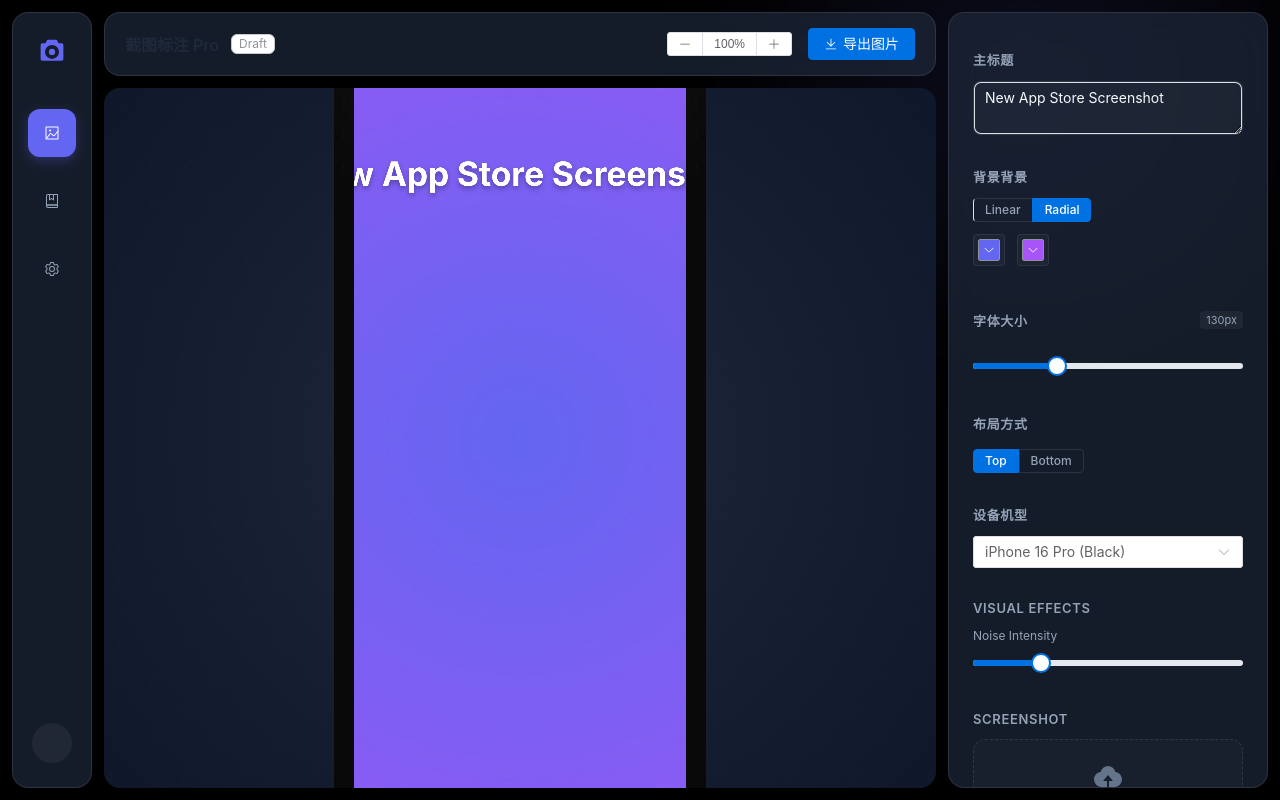
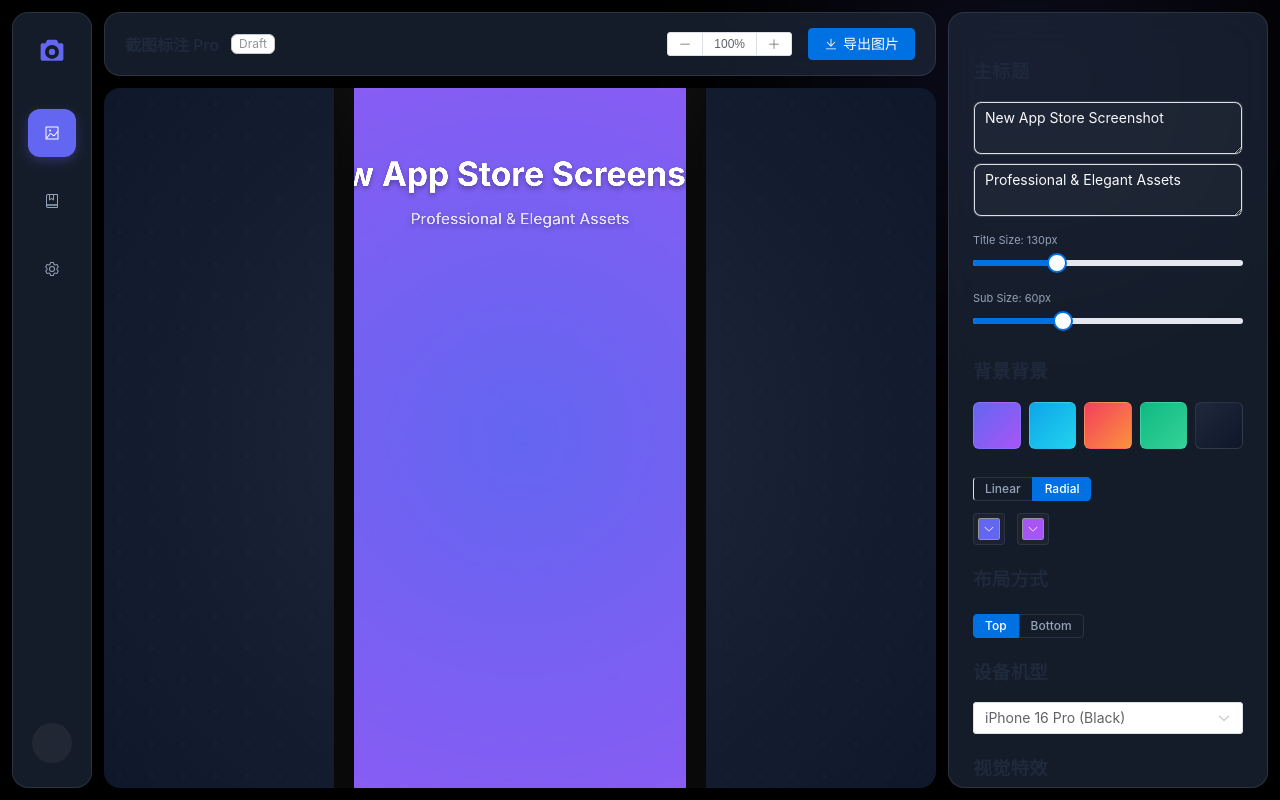
Before and after one commit to fugary/gen-screenshots, a Vue app: page / in a window 1280 px wide. Built offline with nearby package versions, Linux system fonts and the light colour scheme.

Commit message:
feat: add subtitle support, iPad frames, and functional zoom/nav

```diff
--- a/src/App.vue
+++ b/src/App.vue
@@ -19,13 +19,25 @@
             </el-icon>
           </div>
           <div class="nav-items">
-            <div class="nav-item active">
+            <div
+              class="nav-item"
+              :class="{ active: store.currentTab === 'canvas' }"
+              @click="store.setProject({ currentTab: 'canvas' })"
+            >
               <el-icon><Picture /></el-icon>
             </div>
-            <div class="nav-item">
+            <div
+              class="nav-item"
+              :class="{ active: store.currentTab === 'presets' }"
+              @click="store.setProject({ currentTab: 'presets' })"
+            >
               <el-icon><Collection /></el-icon>
             </div>
-            <div class="nav-item">
+            <div
+              class="nav-item"
+              :class="{ active: store.currentTab === 'settings' }"
+              @click="store.setProject({ currentTab: 'settings' })"
+            >
               <el-icon><Setting /></el-icon>
             </div>
           </div>
@@ -63,13 +75,22 @@
             </div>
             <div class="toolbar-right">
               <el-button-group class="zoom-controls">
-                <el-button size="small">
+                <el-button
+                  size="small"
+                  @click="adjustZoom(-0.1)"
+                >
                   <el-icon><Minus /></el-icon>
                 </el-button>
-                <el-button size="small">
-                  100%
+                <el-button
+                  size="small"
+                  class="zoom-value"
+                >
+                  {{ Math.round(store.zoomLevel * 100) }}%
                 </el-button>
-                <el-button size="small">
+                <el-button
+                  size="small"
+                  @click="adjustZoom(0.1)"
+                >
                   <el-icon><Plus /></el-icon>
                 </el-button>
               </el-button-group>
@@ -87,7 +108,12 @@
           </el-header>
 
           <el-main class="preview-workspace">
-            <ScreenshotCanvas />
+            <div
+              class="canvas-viewport"
+              :style="{ transform: `scale(${store.zoomLevel})` }"
+            >
+              <ScreenshotCanvas />
+            </div>
           </el-main>
         </el-container>
 
@@ -117,6 +143,11 @@
 
 const store = useScreenshotStore();
 useI18n();
+
+const adjustZoom = (delta: number) => {
+  const newZoom = Math.max(0.2, Math.min(2, store.zoomLevel + delta));
+  store.setProject({ zoomLevel: newZoom });
+};
 
 const toggleTheme = () => {
   store.setProject({ theme: store.theme === 'dark' ? 'light' : 'dark' });
@@ -302,6 +333,14 @@
   overflow: hidden;
 }
 
+.canvas-viewport {
+  transition: transform 0.2s cubic-bezier(0.4, 0, 0.2, 1);
+  transform-origin: center center;
+  display: flex;
+  justify-content: center;
+  align-items: center;
+}
+
 .preview-workspace::before {
   content: "";
   position: absolute;
--- a/src/components.d.ts
+++ b/src/components.d.ts
@@ -23,6 +23,7 @@
     ElInput: typeof import('element-plus/es')['ElInput']
     ElMain: typeof import('element-plus/es')['ElMain']
     ElOption: typeof import('element-plus/es')['ElOption']
+    ElOptionGroup: typeof import('element-plus/es')['ElOptionGroup']
     ElRadioButton: typeof import('element-plus/es')['ElRadioButton']
     ElRadioGroup: typeof import('element-plus/es')['ElRadioGroup']
     ElScrollbar: typeof import('element-plus/es')['ElScrollbar']
--- a/src/components/ControlPanel.vue
+++ b/src/components/ControlPanel.vue
@@ -1,23 +1,63 @@
 <template>
   <el-scrollbar class="control-panel">
+    <!-- Canvas Settings Tab -->
+    <div v-if="store.currentTab === 'canvas'">
+      <!-- Typography Section -->
       <div class="panel-section">
         <h3 class="section-title">
           {{ $t('controls.headline') }}
         </h3>
+        <div class="text-inputs">
           <el-input
             v-model="store.title"
             type="textarea"
             :rows="2"
-        placeholder="Enter your headline..."
-        class="custom-input"
+            placeholder="Title..."
+          />
+          <el-input
+            v-model="store.subtitle"
+            type="textarea"
+            :rows="2"
+            placeholder="Subtitle..."
           />
         </div>
+        <div class="font-sliders">
+          <div class="slider-item">
+            <span>Title Size: {{ store.fontSize }}px</span>
+            <el-slider
+              v-model="store.fontSize"
+              :min="80"
+              :max="240"
+              :show-tooltip="false"
+            />
+          </div>
+          <div class="slider-item">
+            <span>Sub Size: {{ store.subtitleFontSize }}px</span>
+            <el-slider
+              v-model="store.subtitleFontSize"
+              :min="30"
+              :max="120"
+              :show-tooltip="false"
+            />
+          </div>
+        </div>
+      </div>
 
+      <!-- Background Section -->
       <div class="panel-section">
         <h3 class="section-title">
           {{ $t('controls.background') }}
         </h3>
         <div class="bg-settings">
+          <div class="presets-grid">
+            <div
+              v-for="p in presets"
+              :key="p.c1"
+              class="preset-item"
+              :style="{ background: `linear-gradient(135deg, ${p.c1}, ${p.c2})` }"
+              @click="applyPreset(p.c1, p.c2)"
+            />
+          </div>
           <el-radio-group
             v-model="store.bgType"
             size="small"
@@ -43,22 +83,7 @@
         </div>
       </div>
 
-    <div class="panel-section">
-      <div class="section-header">
-        <h3 class="section-title">
-          {{ $t('controls.fontSize') }}
-        </h3>
-        <span class="value-badge">{{ store.fontSize }}px</span>
-      </div>
-      <el-slider
-        v-model="store.fontSize"
-        :min="80"
-        :max="240"
-        :show-tooltip="false"
-        class="custom-slider"
-      />
-    </div>
-
+      <!-- Layout Section -->
       <div class="panel-section">
         <h3 class="section-title">
           {{ $t('controls.layout') }}
@@ -77,6 +102,7 @@
         </el-radio-group>
       </div>
 
+      <!-- Device Section -->
       <div class="panel-section">
         <h3 class="section-title">
           {{ $t('controls.device') }}
@@ -85,6 +111,7 @@
           v-model="store.frameStyle"
           class="custom-select"
         >
+          <el-option-group label="iPhone (6.3')">
             <el-option
               label="iPhone 16 Pro (Black)"
               value="iphone16-jet"
@@ -97,6 +124,17 @@
               label="iPhone 16 Pro (Silver)"
               value="iphone16-silver"
             />
+          </el-option-group>
+          <el-option-group label="iPad (11' / 13')">
+            <el-option
+              label="iPad Pro 11'"
+              value="ipad-11"
+            />
+            <el-option
+              label="iPad Pro 13'"
+              value="ipad-13"
+            />
+          </el-option-group>
           <el-option
             label="None"
             value="none"
@@ -104,28 +142,31 @@
         </el-select>
       </div>
 
+      <!-- Effects Section -->
       <div class="panel-section">
         <h3 class="section-title">
-        Visual Effects
+          {{ $t('controls.effects') }}
         </h3>
-      <div class="effect-item">
-        <span>Noise Intensity</span>
+        <div class="section-header">
+          <span class="value-badge">{{ Math.round(store.noiseAmount * 100) }}%</span>
+        </div>
         <el-slider
           v-model="store.noiseAmount"
           :min="0"
           :max="0.2"
           :step="0.01"
+          :show-tooltip="false"
           class="custom-slider"
         />
       </div>
-    </div>
 
+      <!-- Upload Section -->
       <div class="panel-section">
         <h3 class="section-title">
-        Screenshot
+          {{ $t('controls.screenshot') }}
         </h3>
         <el-upload
-        class="custom-upload"
+          class="screenshot-upload"
           drag
           action="#"
           :auto-upload="false"
@@ -155,6 +196,38 @@
           </div>
         </el-upload>
       </div>
+    </div>
+
+    <!-- Presets Tab -->
+    <div
+      v-else-if="store.currentTab === 'presets'"
+      class="tab-content"
+    >
+      <h3 class="section-title">
+        Design Presets
+      </h3>
+      <p class="tab-note">
+        Coming soon: Curated design templates for one-click professional styling.
+      </p>
+    </div>
+
+    <!-- Settings Tab -->
+    <div
+      v-else-if="store.currentTab === 'settings'"
+      class="tab-content"
+    >
+      <h3 class="section-title">
+        App Settings
+      </h3>
+      <div class="panel-section">
+        <p class="tab-note">
+          Gen-Screenshots Pro v0.2.0
+        </p>
+        <p class="tab-note">
+          Premium Desktop Edition
+        </p>
+      </div>
+    </div>
   </el-scrollbar>
 </template>
 
@@ -164,6 +237,18 @@
 import { UploadFilled, Refresh } from '@element-plus/icons-vue';
 
 const store = useScreenshotStore();
+
+const presets = [
+  { c1: '#6366f1', c2: '#a855f7' }, // Indigo
+  { c1: '#0ea5e9', c2: '#22d3ee' }, // Sky
+  { c1: '#f43f5e', c2: '#fb923c' }, // Sunset
+  { c1: '#10b981', c2: '#34d399' }, // Emerald
+  { c1: '#1e293b', c2: '#0f172a' }, // Midnight
+];
+
+const applyPreset = (c1: string, c2: string) => {
+  store.setProject({ bgColor1: c1, bgColor2: c2 });
+};
 
 const handleFileChange = (uploadFile: UploadFile) => {
   const file = uploadFile.raw;
@@ -182,17 +267,46 @@
   height: calc(100vh - 48px);
 }
 
-.panel-section {
-  margin-bottom: 32px;
+.text-inputs {
+  display: flex;
+  flex-direction: column;
+  gap: 8px;
+  margin-bottom: 16px;
 }
 
-.section-title {
-  font-size: 13px;
-  font-weight: 600;
-  text-transform: uppercase;
-  letter-spacing: 0.05em;
+.font-sliders {
+  display: flex;
+  flex-direction: column;
+  gap: 12px;
+}
+
+.slider-item {
+  display: flex;
+  flex-direction: column;
+}
+
+.slider-item span {
+  font-size: 11px;
   color: var(--text-muted);
-  margin-bottom: 12px;
+}
+
+.presets-grid {
+  display: grid;
+  grid-template-columns: repeat(5, 1fr);
+  gap: 8px;
+  margin-bottom: 16px;
+}
+
+.preset-item {
+  aspect-ratio: 1;
+  border-radius: 6px;
+  cursor: pointer;
+  border: 1px solid rgba(255,255,255,0.1);
+  transition: transform 0.2s;
+}
+
+.preset-item:hover {
+  transform: scale(1.1);
 }
 
 .section-header {
--- a/src/store/screenshot.ts
+++ b/src/store/screenshot.ts
@@ -3,7 +3,9 @@
 export const useScreenshotStore = defineStore('screenshot', {
   state: () => ({
     title: 'New App Store Screenshot',
+    subtitle: 'Professional & Elegant Assets',
     fontSize: 130,
+    subtitleFontSize: 60,
     textColor: '#ffffff',
     bgColor1: '#6366f1',
     bgColor2: '#a855f7',
@@ -14,7 +16,9 @@
     frameStyle: 'iphone16-jet',
     userImage: null as string | null,
     language: 'zh-CN',
-    theme: 'dark'
+    theme: 'dark',
+    zoomLevel: 1,
+    currentTab: 'canvas'
   }),
   actions: {
     setProject(data: Partial<any>) {
```
Also changed, not shown: src/components/ScreenshotCanvas.vue (+37 -17 lines), 1 other file (tests, documents, lock files or other folders). Lines whose indentation alone changed are shown as unchanged.
